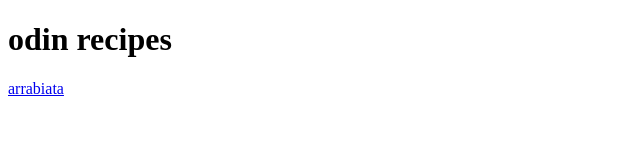
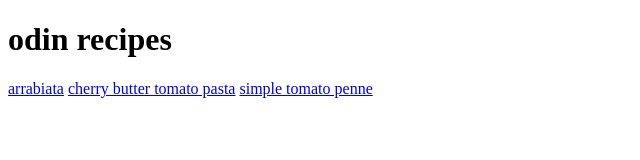
Before and after one commit to mr-musgrave/odin-recipes, a plain HTML site: page index.html in a window 1280 px wide. Shown: the whole page, without its empty margins (0-640 px from the left). Drawn offline with Linux system fonts and the light colour scheme.

Commit message:
Added links to two new recipe pages

```diff
--- a/index.html
+++ b/index.html
@@ -7,6 +7,8 @@
 </head>
 <body>
     <h1>odin recipes</h1>
-    <a href='recipes/arrabiata.html'>arrabiata</a>
+    <a href="recipes/arrabiata.html">arrabiata</a>
+    <a href="recipes/cherrybutter.html">cherry butter tomato pasta</a>
+    <a href="recipes/tomatopenne.html">simple tomato penne</a>
 </body>
 </html>
```
